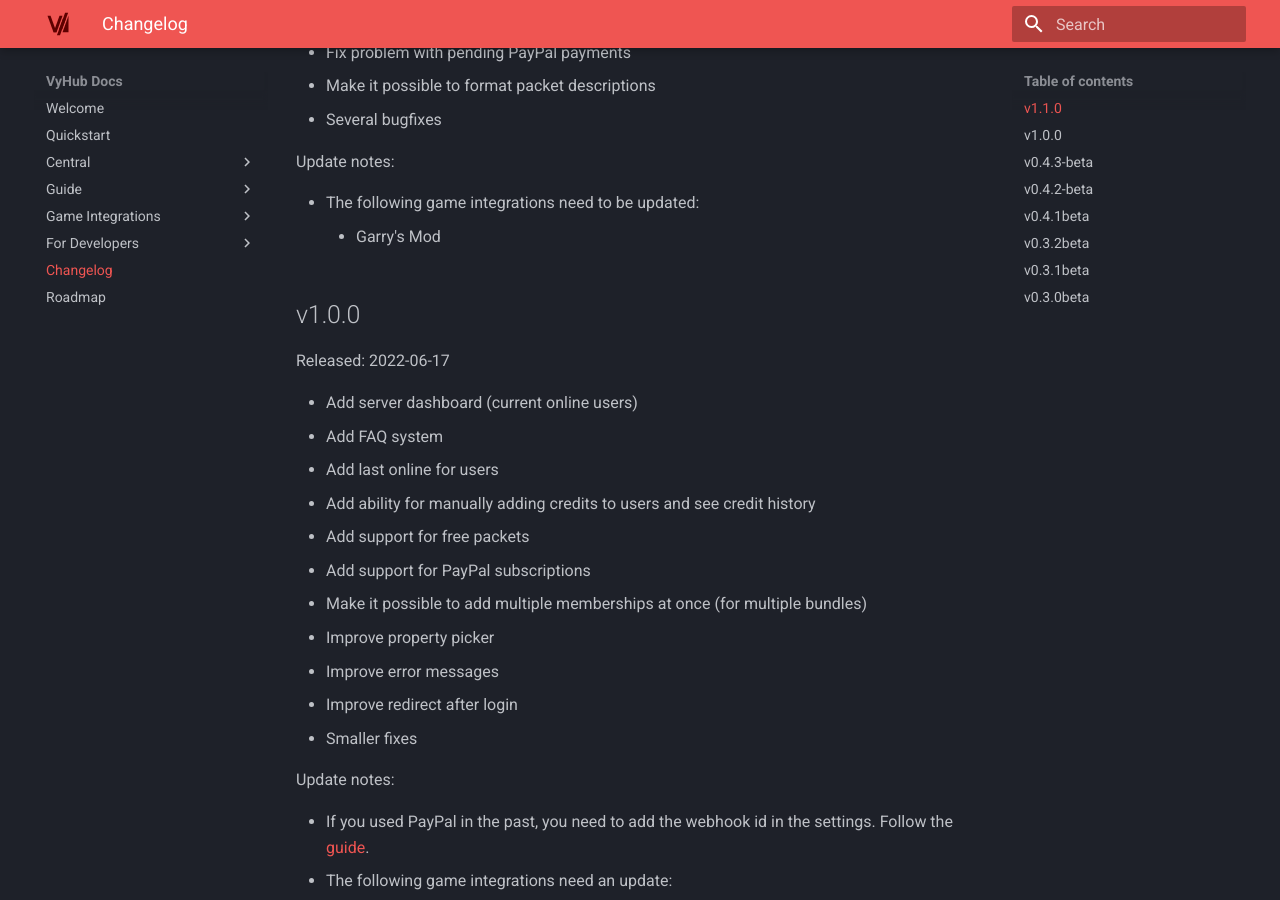
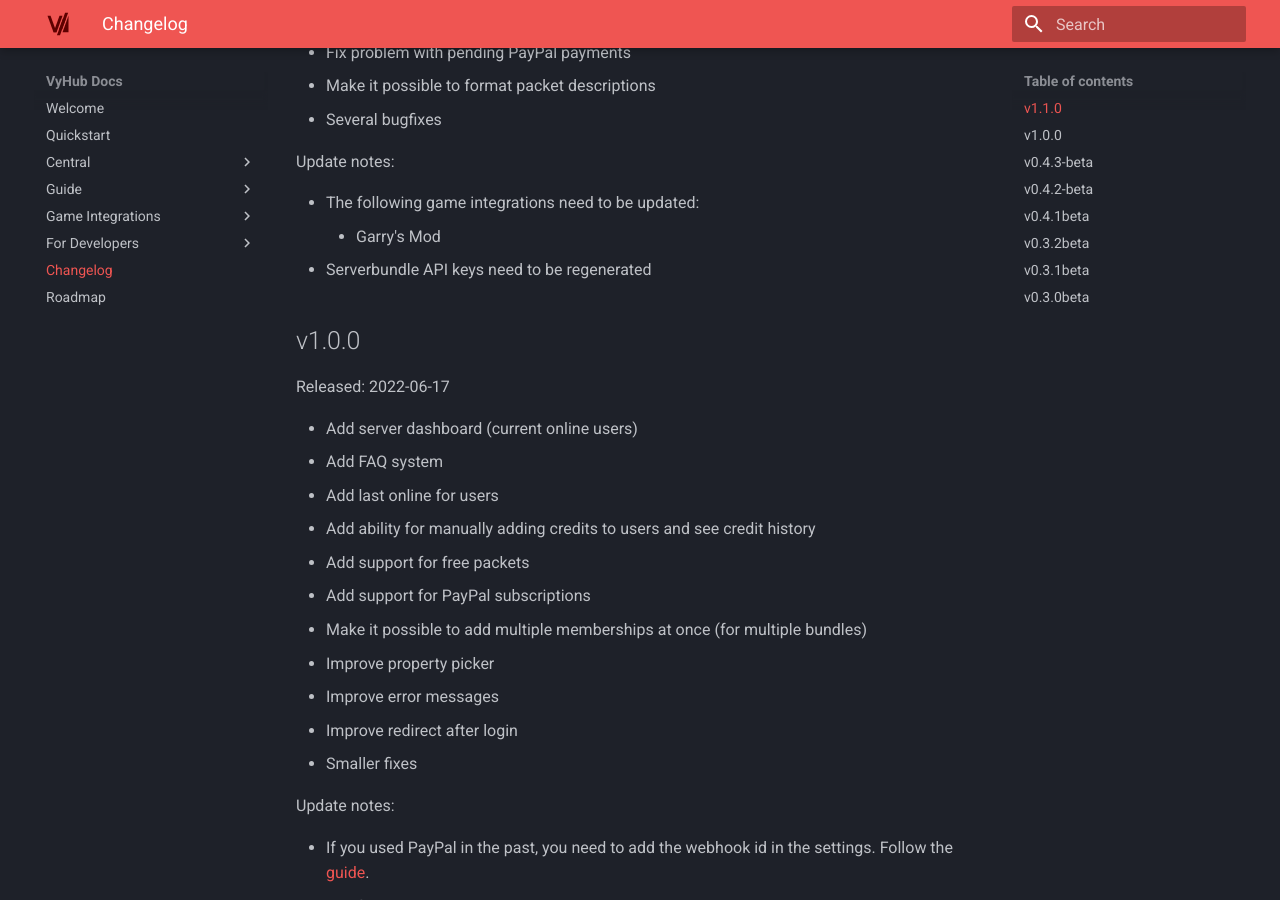
Before and after one commit to nyx-project/vyhub-documentation, an MkDocs documentation site: the page built from docs/changelog.md, in a window 1280 px wide and 900 px high, scrolled down 434 px. Built offline with MkDocs 1.6.1 and Material for MkDocs 9.7.7, drawn with Linux system fonts in a browser that asks for light colours; the version menu is left out.

Commit message:
Add update note

```diff
--- a/docs/changelog.md
+++ b/docs/changelog.md
@@ -17,6 +17,7 @@ Update notes:
 
 - The following game integrations need to be updated:
     - Garry's Mod
+- Serverbundle API keys need to be regenerated
 
 
 ## v1.0.0
```
